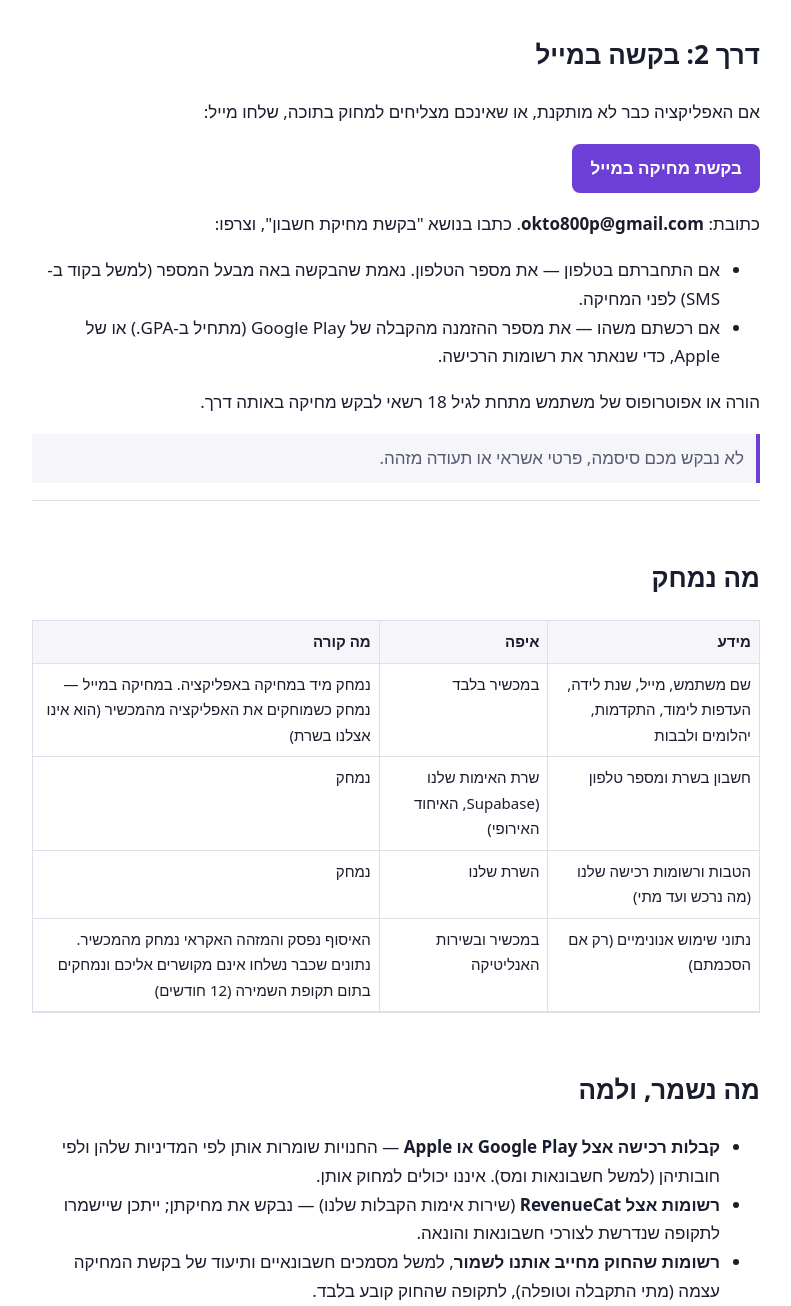
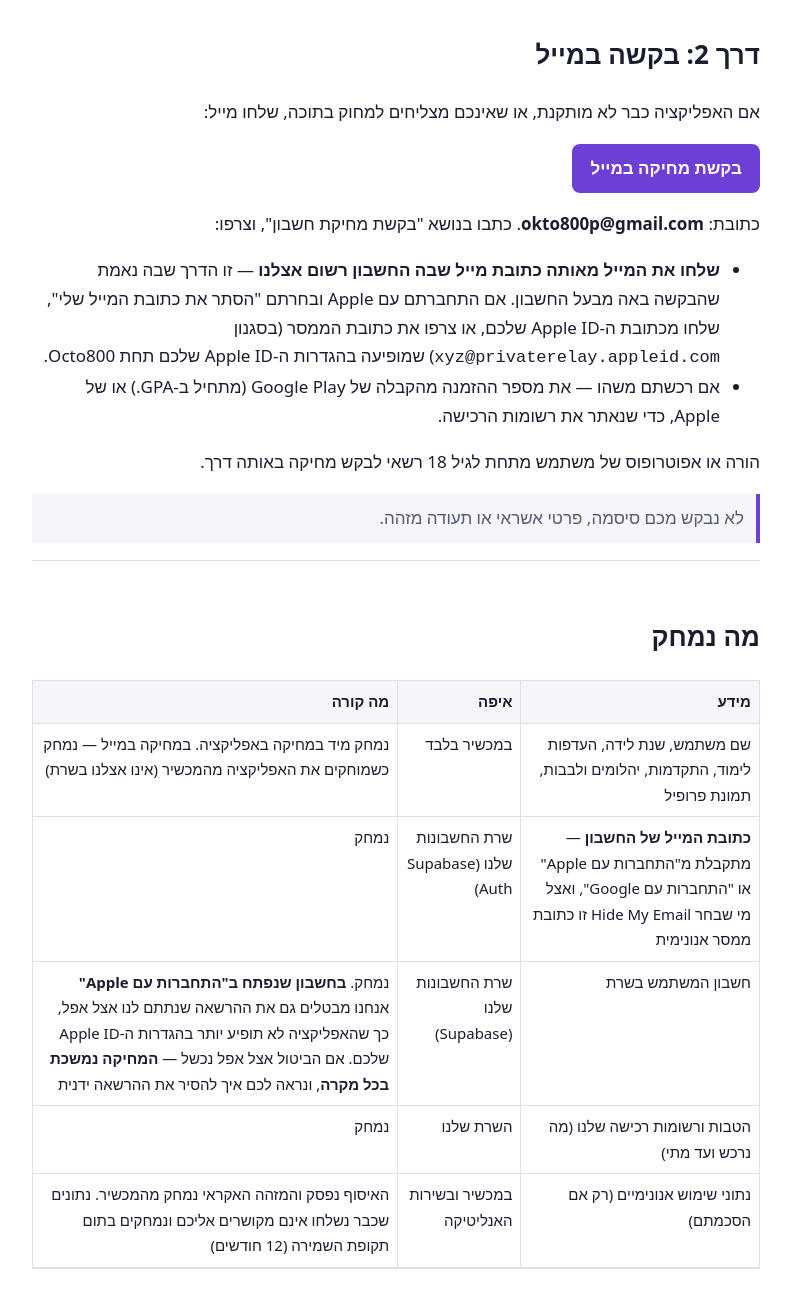
Before and after one commit to gikulS/octo800, a plain HTML site: page delete-account.html in a window 1280 px wide. Shown: the part 679-1985 px from the top of the page, without its empty margins (244-1035 px from the left). Drawn offline with Linux system fonts and the light colour scheme.

Commit message:
Legal pages: no passwords - sign-in is via Apple or Google

```diff
--- a/delete-account.html
+++ b/delete-account.html
@@ -52,7 +52,7 @@ a{color:var(--accent)}
 <p><a class="btn" href="mailto:okto800p@gmail.com?subject=%D7%91%D7%A7%D7%A9%D7%AA%20%D7%9E%D7%97%D7%99%D7%A7%D7%AA%20%D7%97%D7%A9%D7%91%D7%95%D7%9F%20-%20Octo800">בקשת מחיקה במייל</a></p>
 <p>כתובת: <strong>okto800p@gmail.com</strong>. כתבו בנושא "בקשת מחיקת חשבון", וצרפו:</p>
 <ul>
-<li>אם התחברתם בטלפון — את מספר הטלפון. נאמת שהבקשה באה מבעל המספר (למשל בקוד ב-SMS) לפני המחיקה.</li>
+<li><strong>שלחו את המייל מאותה כתובת מייל שבה החשבון רשום אצלנו</strong> — זו הדרך שבה נאמת שהבקשה באה מבעל החשבון. אם התחברתם עם Apple ובחרתם "הסתר את כתובת המייל שלי", שלחו מכתובת ה-Apple ID שלכם, או צרפו את כתובת הממסר (בסגנון <code>xyz@privaterelay.appleid.com</code>) שמופיעה בהגדרות ה-Apple ID שלכם תחת Octo800.</li>
 <li>אם רכשתם משהו — את מספר ההזמנה מהקבלה של Google Play (מתחיל ב-GPA.) או של Apple, כדי שנאתר את רשומות הרכישה.</li>
 </ul>
 <p>הורה או אפוטרופוס של משתמש מתחת לגיל 18 רשאי לבקש מחיקה באותה דרך.</p>
@@ -63,8 +63,9 @@ a{color:var(--accent)}
 <h2>מה נמחק</h2>
 <div class="tw"><table>
 <tr><th>מידע</th><th>איפה</th><th>מה קורה</th></tr>
-<tr><td>שם משתמש, מייל, שנת לידה, העדפות לימוד, התקדמות, יהלומים ולבבות</td><td>במכשיר בלבד</td><td>נמחק מיד במחיקה באפליקציה. במחיקה במייל — נמחק כשמוחקים את האפליקציה מהמכשיר (הוא אינו אצלנו בשרת)</td></tr>
-<tr><td>חשבון בשרת ומספר טלפון</td><td>שרת האימות שלנו (Supabase, האיחוד האירופי)</td><td>נמחק</td></tr>
+<tr><td>שם משתמש, שנת לידה, העדפות לימוד, התקדמות, יהלומים ולבבות, תמונת פרופיל</td><td>במכשיר בלבד</td><td>נמחק מיד במחיקה באפליקציה. במחיקה במייל — נמחק כשמוחקים את האפליקציה מהמכשיר (אינו אצלנו בשרת)</td></tr>
+<tr><td><strong>כתובת המייל של החשבון</strong> — מתקבלת מ"התחברות עם Apple" או "התחברות עם Google", ואצל מי שבחר Hide My Email זו כתובת ממסר אנונימית</td><td>שרת החשבונות שלנו (Supabase Auth)</td><td>נמחק</td></tr>
+<tr><td>חשבון המשתמש בשרת</td><td>שרת החשבונות שלנו (Supabase)</td><td>נמחק. <strong>בחשבון שנפתח ב"התחברות עם Apple"</strong> אנחנו מבטלים גם את ההרשאה שנתתם לנו אצל אפל, כך שהאפליקציה לא תופיע יותר בהגדרות ה-Apple ID שלכם. אם הביטול אצל אפל נכשל — <strong>המחיקה נמשכת בכל מקרה</strong>, ונראה לכם איך להסיר את ההרשאה ידנית</td></tr>
 <tr><td>הטבות ורשומות רכישה שלנו (מה נרכש ועד מתי)</td><td>השרת שלנו</td><td>נמחק</td></tr>
 <tr><td>נתוני שימוש אנונימיים (רק אם הסכמתם)</td><td>במכשיר ובשירות האנליטיקה</td><td>האיסוף נפסק והמזהה האקראי נמחק מהמכשיר. נתונים שכבר נשלחו אינם מקושרים אליכם ונמחקים בתום תקופת השמירה (12 חודשים)</td></tr>
 </table></div>
```
